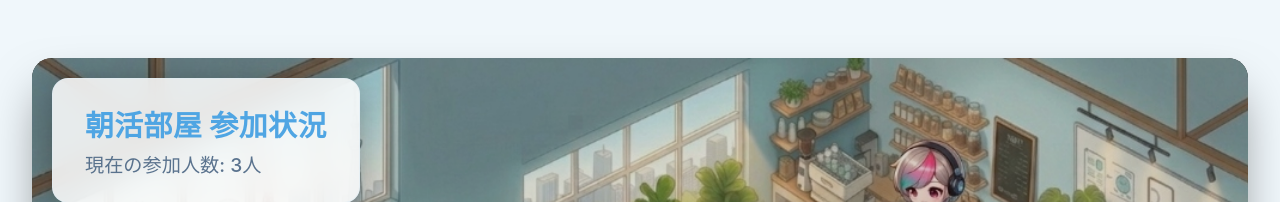
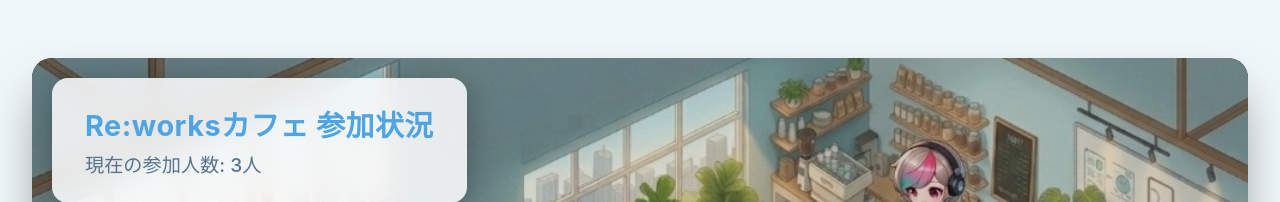
Before and after one commit to baseball0109101211-dot/morning-room, a website: page public/index.html in a window 1280 px wide. Shown: the top 202 px of the page. Drawn offline with Linux system fonts and the light colour scheme; no server answers.

Commit message:
背景画像の調整

```diff
--- a/public/index.html
+++ b/public/index.html
@@ -1,28 +1,31 @@
 <!DOCTYPE html>
 <html lang="ja">
+
 <head>
     <meta charset="UTF-8">
     <meta name="viewport" content="width=device-width, initial-scale=1.0">
     <title>朝活ダッシュボード</title>
     <link rel="stylesheet" href="styles.css">
 </head>
+
 <body>
     <div class="container">
         <!-- 背景になるマップエリア -->
         <div class="map-area" id="map-area">
             <!-- 任意の背景画像（中村さんの好きな画像に差し替えられます） -->
-            <img src="bg-reworks-final-v4.jpg" alt="Background Map" class="background-img" id="bg-image">
+            <img src="bg-reworks.png" alt="Background Map" class="background-img" id="bg-image">
 
             <!-- アイコンが展開されるレイヤー -->
             <div id="avatars-layer" class="avatars-layer"></div>
         </div>
 
         <div class="glass-panel info-panel">
-            <h1>朝活部屋 参加状況</h1>
+            <h1>Re:worksカフェ 参加状況</h1>
             <p>現在の参加人数: <span id="participant-count">0</span>人</p>
         </div>
     </div>
 
     <script src="app.js"></script>
 </body>
+
 </html>
```
Also changed, not shown: public/bg-preview.png (deleted), public/bg-reworks-final-v2.jpg (deleted), public/bg-reworks-final-v3.jpg (deleted), public/bg-reworks-final-v4.jpg (deleted), public/bg-reworks-final.jpg (deleted), public/bg-reworks.png (added).
